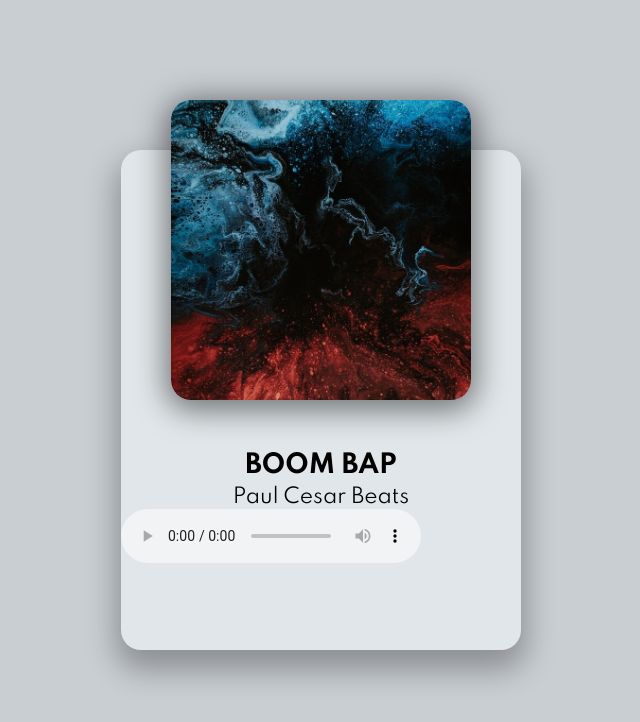
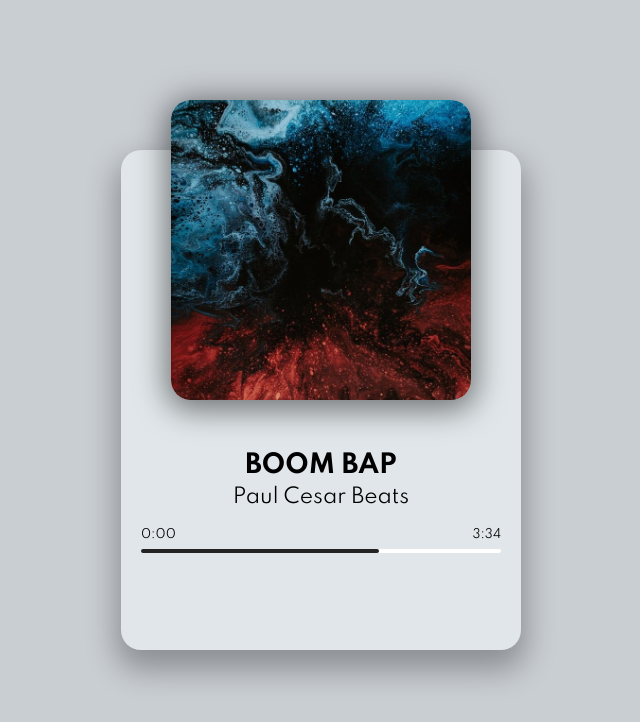
Before and after one commit to StevenWuTG/music-player-practice, a plain HTML site: page index.html in a window 1280 px wide. Shown: the whole page, without its empty margins (319-959 px from the left). Drawn offline with Linux system fonts and the light colour scheme.

Commit message:
fixed ui css in html file

```diff
--- a/index.html
+++ b/index.html
@@ -16,7 +16,15 @@
         </div>
         <h2 id="title">BOOM BAP</h2>
         <h3 id="artist">Paul Cesar Beats</h3>
-        <audio src="music/PaulCesarBeats-BOOMBAP.mp3" controls></audio>
+        <audio src="music/PaulCesarBeats-BOOMBAP.mp3" ></audio>
+        <!-- progress -->
+        <div class="progress-container" id="progress-container">
+            <div class="progress" id="progress"></div>
+            <div class="duration-wrapper">
+                <span id="current-time">0:00</span>
+                <span id="duration">3:34</span>
+            </div>
+        </div>
     </div>
 
     <script src="script.js"></script>
```
